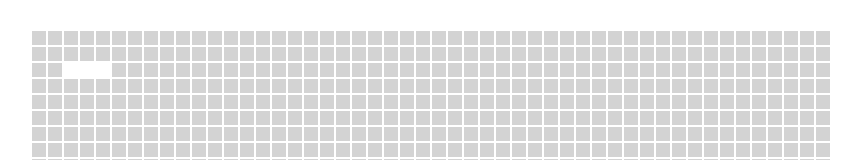
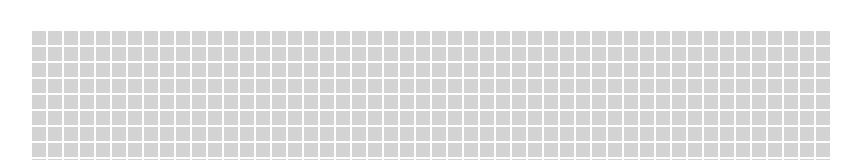
Before and after one commit to Fles/game-of-life-jc, a React (Create React App) app: page / in a window 1280 px wide. Shown: the top 160 px of the page, without its empty margins (209-1070 px from the left). Built offline with nearby package versions, Linux system fonts and the light colour scheme.

Commit message:
feat: add onclick option to select cell live

```diff
--- a/src/Cell.tsx
+++ b/src/Cell.tsx
@@ -6,11 +6,9 @@ export interface CellProps {
   key: any;
   posx: number;
   posy: number;
+  onUpdate: () => void
 }
 
 export const Cell = (props: CellProps) => (
-  <div
-    onClick={() => console.log(props)}
-    className={`${props.isAlive ? "alive" : ""}`}
-  />
+  <div className={`${props.isAlive ? "alive" : ""}`} onClick={props.onUpdate}/>
 );
--- a/src/Grid.tsx
+++ b/src/Grid.tsx
@@ -16,9 +16,6 @@ export const Grid = (props: GridProps) => {
       );
 
   let fakeGrid = initGrid(50);
-  fakeGrid[2][2] = 1;
-  fakeGrid[2][3] = 1;
-  fakeGrid[2][4] = 1;
 
   const [grid, setGrid] = useState(fakeGrid);
 
@@ -42,6 +39,9 @@ export const Grid = (props: GridProps) => {
         key={`${rowIndex}${colIndex}`}
         posx={rowIndex}
         posy={colIndex}
+        onUpdate={() => {
+          fakeGrid[rowIndex][colIndex] = col === 1 ? 0 : 1;
+        }}
       />
     ))
   );
```
